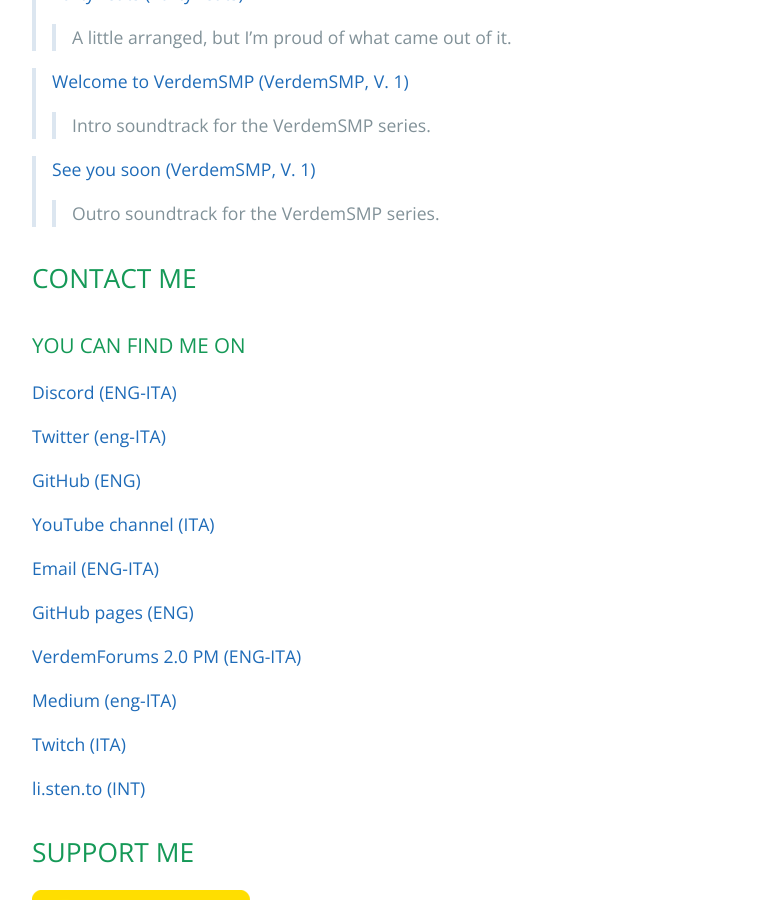
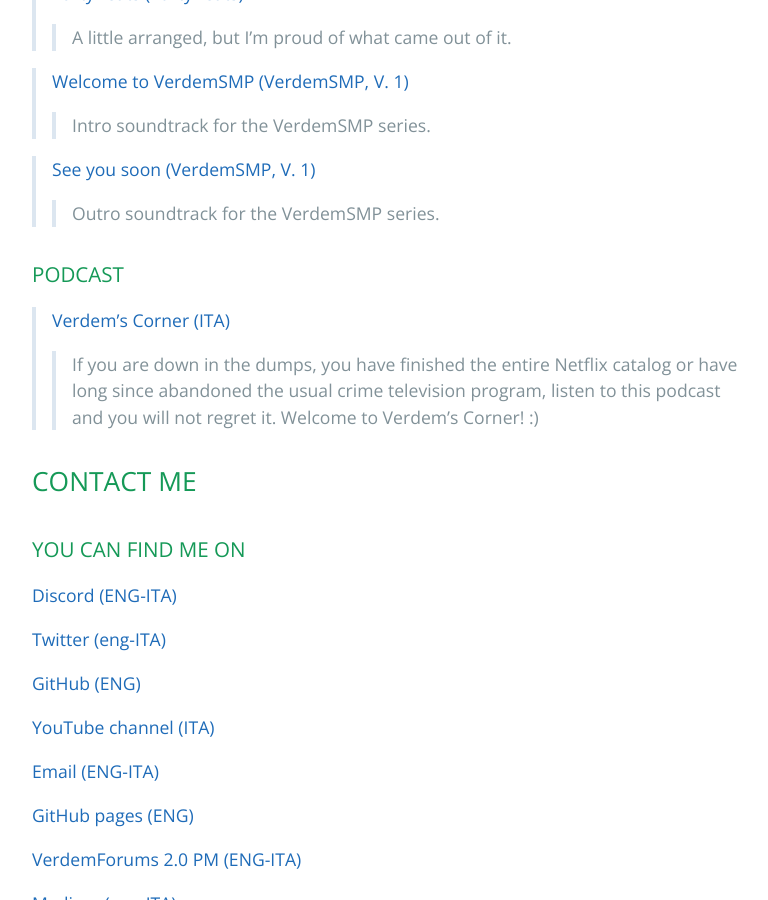
Before and after one commit to Verdem-crypto/verdem-crypto.github.io, a Jekyll site: the page built from index.md, in a window 1280 px wide and 900 px high, scrolled down 2630 px. Shown: the whole window, without its empty margins (192-960 px from the left). Built offline with Jekyll 4.4.1, drawn with Linux system fonts in a browser that asks for light colours; our own code applies the rules of GitHub Pages for plain Markdown files; a script that is not in the unit is left out; the repository's description, which GitHub fills in, is left out.

Commit message:
Update index.md

```diff
--- a/index.md
+++ b/index.md
@@ -94,6 +94,12 @@
 >
 >>Outro soundtrack for the VerdemSMP series.
 
+### PODCAST
+
+>[Verdem's Corner (ITA)](https://open.spotify.com/show/12eO75SpYRdj4QxC1qklDW)
+>
+>>If you are down in the dumps, you have finished the entire Netflix catalog or have long since abandoned the usual crime television program, listen to this podcast and you will not regret it. Welcome to Verdem's Corner! :)
+
 <script async src="https://pagead2.googlesyndication.com/pagead/js/adsbygoogle.js"></script>
 <!-- 2 -->
 <ins class="adsbygoogle"
```
